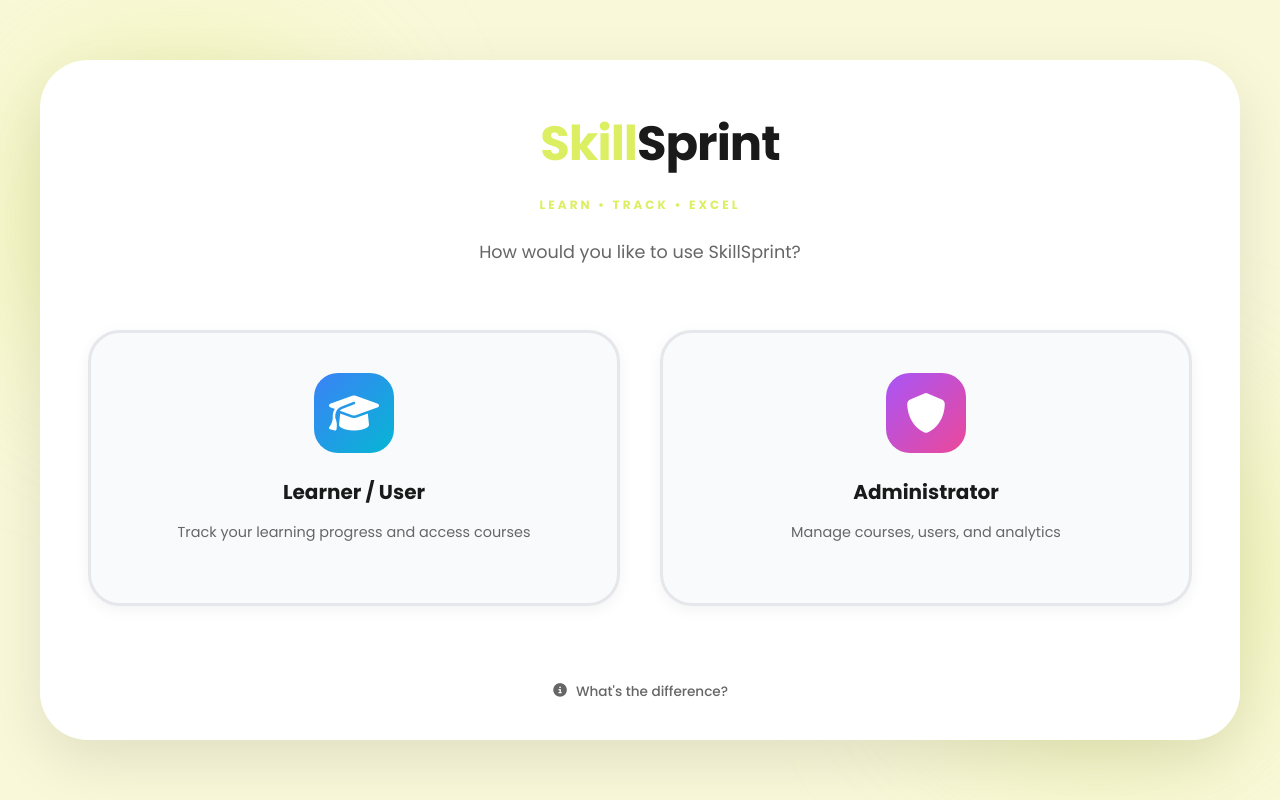
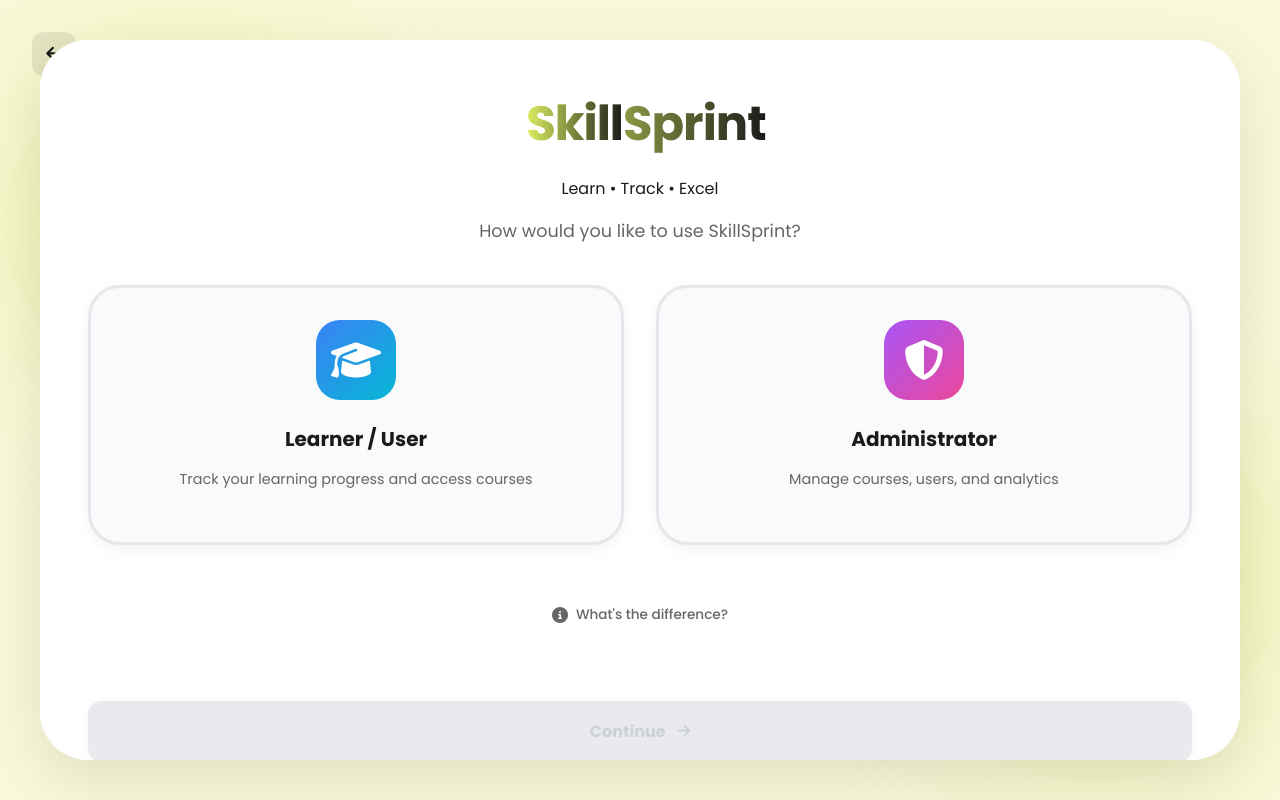
Before and after one commit to SkillSprint-Devs/SkillSprint-Platform, a website: page frontend/getstarted.html in a window 1280 px wide. Drawn offline with Linux system fonts and the light colour scheme.

Commit message:
UI Fix 2

```diff
--- a/frontend/getstarted.html
+++ b/frontend/getstarted.html
@@ -83,7 +83,7 @@
       padding: 3rem;
       max-width: 1200px;
       width: 100%;
-      max-height: 85vh;
+      max-height: 90vh;
       text-align: center;
       position: relative;
       z-index: 10;
@@ -97,21 +97,12 @@
 
     /* Scrollbar styling */
     .container::-webkit-scrollbar {
-      width: 8px;
+      display: none;
     }
 
-    .container::-webkit-scrollbar-track {
-      background: #f0f0f0;
-      border-radius: 10px;
-    }
-
-    .container::-webkit-scrollbar-thumb {
-      background: var(--accent);
-      border-radius: 10px;
-    }
-
-    .container::-webkit-scrollbar-thumb:hover {
-      background: #ccdb5f;
+    .container {
+      -ms-overflow-style: none;
+      scrollbar-width: none;
     }
 
     /* Header Section */
@@ -124,15 +115,15 @@
       display: flex;
       align-items: center;
       justify-content: center;
-      gap: 0.5rem;
+      gap: 0.75rem;
       margin-bottom: 1rem;
     }
 
     .sparkle-icon {
-      width: 32px;
-      height: 32px;
+      font-size: 2rem;
       color: var(--accent);
       animation: bounce 2s ease-in-out infinite;
+      display: inline-block;
     }
 
     @keyframes bounce {
@@ -144,16 +135,44 @@
       }
     }
 
+    @keyframes gradientShift {
+      0% {
+        background: linear-gradient(90deg, #DCEF62 0%, #1A1A1A 100%);
+        -webkit-background-clip: text;
+        background-clip: text;
+        -webkit-text-fill-color: transparent;
+      }
+      50% {
+        background: linear-gradient(90deg, #1A1A1A 0%, #DCEF62 100%);
+        -webkit-background-clip: text;
+        background-clip: text;
+        -webkit-text-fill-color: transparent;
+      }
+      100% {
+        background: linear-gradient(90deg, #DCEF62 0%, #1A1A1A 100%);
+        -webkit-background-clip: text;
+        background-clip: text;
+        -webkit-text-fill-color: transparent;
+      }
+    }
+
     .brand h1 {
       font-size: 3rem;
       font-weight: 700;
       margin: 0;
       letter-spacing: -1px;
-      color: var(--text-main);
+      background: linear-gradient(90deg, #DCEF62 0%, #1A1A1A 100%);
+      -webkit-background-clip: text;
+      background-clip: text;
+      -webkit-text-fill-color: transparent;
     }
 
     .brand .skill {
-      color: #DCEF62;
+      background: inherit;
+      -webkit-background-clip: text;
+      background-clip: text;
+      -webkit-text-fill-color: transparent;
+    };
       font-weight: 700;
     }
 
@@ -163,23 +182,23 @@
       font-size: 0.75rem;
       font-weight: 700;
       color: var(--accent);
-      margin-bottom: 1.5rem;
+      margin-bottom: 1rem;
     }
 
     .description {
       font-size: 1.1rem;
       color: var(--text-muted);
       max-width: 500px;
-      margin: 0 auto 2.5rem;
+      margin: 0 auto;
       line-height: 1.6;
     }
 
     /* Role Cards Grid */
     .role-grid {
       display: grid;
-      grid-template-columns: repeat(auto-fit, minmax(300px, 1fr));
-      gap: 2.5rem;
-      margin-bottom: 2.5rem;
+      grid-template-columns: repeat(auto-fit, minmax(280px, 1fr));
+      gap: 2rem;
+      margin: 1rem 0;
       width: 100%;
     }
 
@@ -188,7 +207,7 @@
       background: #f9fafb;
       border: 3px solid #e5e7eb;
       border-radius: 32px;
-      padding: 2.5rem 1.5rem;
+      padding: 2rem 1.5rem;
       cursor: pointer;
       transition: all 0.3s cubic-bezier(0.25, 0.8, 0.25, 1);
       box-shadow: 0 4px 15px rgba(0, 0, 0, 0.05);
@@ -212,7 +231,6 @@
 
     .role-card.selected {
       border-color: transparent;
-      background: #f0fdf4;
       transform: translateY(-8px) scale(1.05);
       box-shadow: 0 20px 40px rgba(0, 0, 0, 0.15);
     }
@@ -240,6 +258,7 @@
       opacity: 0;
       transform: scale(0);
       transition: all 0.3s cubic-bezier(0.68, -0.55, 0.265, 1.55);
+      z-index: 10;
     }
 
     .role-card.selected .selection-indicator {
@@ -341,7 +360,7 @@
       border: none;
       cursor: pointer;
       padding: 0.75rem 0;
-      margin-bottom: 1rem;
+      margin: 0.5rem 0;
       display: flex;
       align-items: center;
       justify-content: center;
@@ -356,9 +375,8 @@
     }
 
     .info-toggle i {
-      width: 16px;
-      height: 16px;
       transition: transform 0.3s;
+      font-size: 1rem;
     }
 
     .info-toggle.active i {
@@ -370,13 +388,14 @@
       overflow: hidden;
       opacity: 0;
       transition: all 0.4s cubic-bezier(0.25, 0.8, 0.25, 1);
-      margin-bottom: 1.5rem;
+      margin-bottom: 0.5rem;
     }
 
     .info-panel.active {
       max-height: 300px;
       opacity: 1;
       animation: slideDown 0.4s ease-out;
+      margin-bottom: 1rem;
     }
 
     @keyframes slideDown {
@@ -407,9 +426,6 @@
 
     .info-content p:last-child {
       margin-bottom: 0;
-      font-size: 0.8rem;
-      color: var(--text-muted);
-      font-style: italic;
     }
 
     .info-content strong {
@@ -432,7 +448,7 @@
       align-items: center;
       justify-content: center;
       gap: 0.75rem;
-      background: linear-gradient(135deg, #374151, #1f2937);
+      background: linear-gradient(#c4d93f 100%, #e6f0a1 0%, #c4d93f 100%);
       color: white;
       box-shadow: 0 4px 12px rgba(0, 0, 0, 0.1);
     }
@@ -440,7 +456,7 @@
     .btn-continue:hover:not(:disabled) {
       transform: translateY(-3px) scale(1.02);
       box-shadow: 0 12px 24px rgba(0, 0, 0, 0.2);
-      background: linear-gradient(135deg, #1f2937, #111827);
+      background: linear-gradient(#c4d93f 100%, #e6f0a1 0%, #c4d93f 100%);
     }
 
     .btn-continue:active:not(:disabled) {
@@ -448,9 +464,10 @@
     }
 
     .btn-continue:disabled {
-      opacity: 0.6;
+      opacity: 0.5;
       cursor: not-allowed;
-      background: linear-gradient(135deg, #d1d5db, #9ca3af);
+      background: #d1d5db;
+      color: #9ca3af;
     }
 
     .btn-continue i {
@@ -466,7 +483,33 @@
     .footer-text {
       font-size: 0.75rem;
       color: var(--text-muted);
-      margin-top: 1rem;
+      margin-top: 0.5rem;
+    }
+
+    /* Back Button */
+    .back-btn {
+      position: fixed;
+      top: 2rem;
+      left: 2rem;
+      width: 44px;
+      height: 44px;
+      background: rgba(0, 0, 0, 0.08);
+      border: none;
+      border-radius: 12px;
+      cursor: pointer;
+      display: flex;
+      align-items: center;
+      justify-content: center;
+      color: var(--text-main);
+      font-size: 1.1rem;
+      transition: all 0.3s ease;
+      z-index: 10;
+    }
+
+    .back-btn:hover {
+      background: var(--accent);
+      color: var(--text-main);
+      transform: translateX(-4px);
     }
 
     /* Animations */
@@ -494,10 +537,15 @@
     @media (max-width: 768px) {
       .container {
         padding: 2rem 1.5rem;
+        max-height: 95vh;
       }
 
       .brand h1 {
-        font-size: 2rem;
+        font-size: 2.5rem;
+      }
+
+      .sparkle-icon {
+        font-size: 1.5rem;
       }
 
       .role-grid {
@@ -510,6 +558,10 @@
         width: 200px;
         height: 200px;
       }
+
+      .description {
+        font-size: 1rem;
+      }
     }
   </style>
 </head>
@@ -519,13 +571,18 @@
   <div class="bg-element bg-element-1"></div>
   <div class="bg-element bg-element-2"></div>
 
+  <!-- Back Button -->
+  <button class="back-btn" onclick="goBack()">
+    <i class="fa-solid fa-arrow-left"></i>
+  </button>
+
   <!-- Main Container -->
   <div class="container">
     <!-- Header Section -->
     <div class="header">
       <div class="brand">
         <i class="fa-solid fa-sparkles sparkle-icon"></i>
-        <h1><span class="skill">Skill</span>Sprint</h1>
+        <h1><span class="skill">Skill</span><span class="sprint">Sprint</span></h1>
       </div>
       <p class="tagline">Learn • Track • Excel</p>
       <p class="description">How would you like to use SkillSprint?</p>
@@ -556,7 +613,7 @@
           </svg>
         </div>
         <div class="icon-container">
-          <i class="fa-solid fa-shield"></i>
+          <i class="fa-solid fa-shield-halved"></i>
         </div>
         <h3 class="card-title">Administrator</h3>
         <p class="card-description">Manage courses, users, and analytics</p>
@@ -590,6 +647,14 @@
 
   <script>
     let selectedRole = null;
+
+    function goBack() {
+      if (history.length > 1) {
+        history.back();
+      } else {
+        window.location.href = 'index.html';
+      }
+    }
 
     function selectRole(role) {
       selectedRole = role;
```
Also changed, not shown: frontend/assets/css/landing.css (+74 -1 lines), frontend/forget-password.html (+10 -6 lines), frontend/index.html (+4 -0 lines), frontend/login.html (+10 -6 lines), frontend/signup.html (+10 -6 lines).
